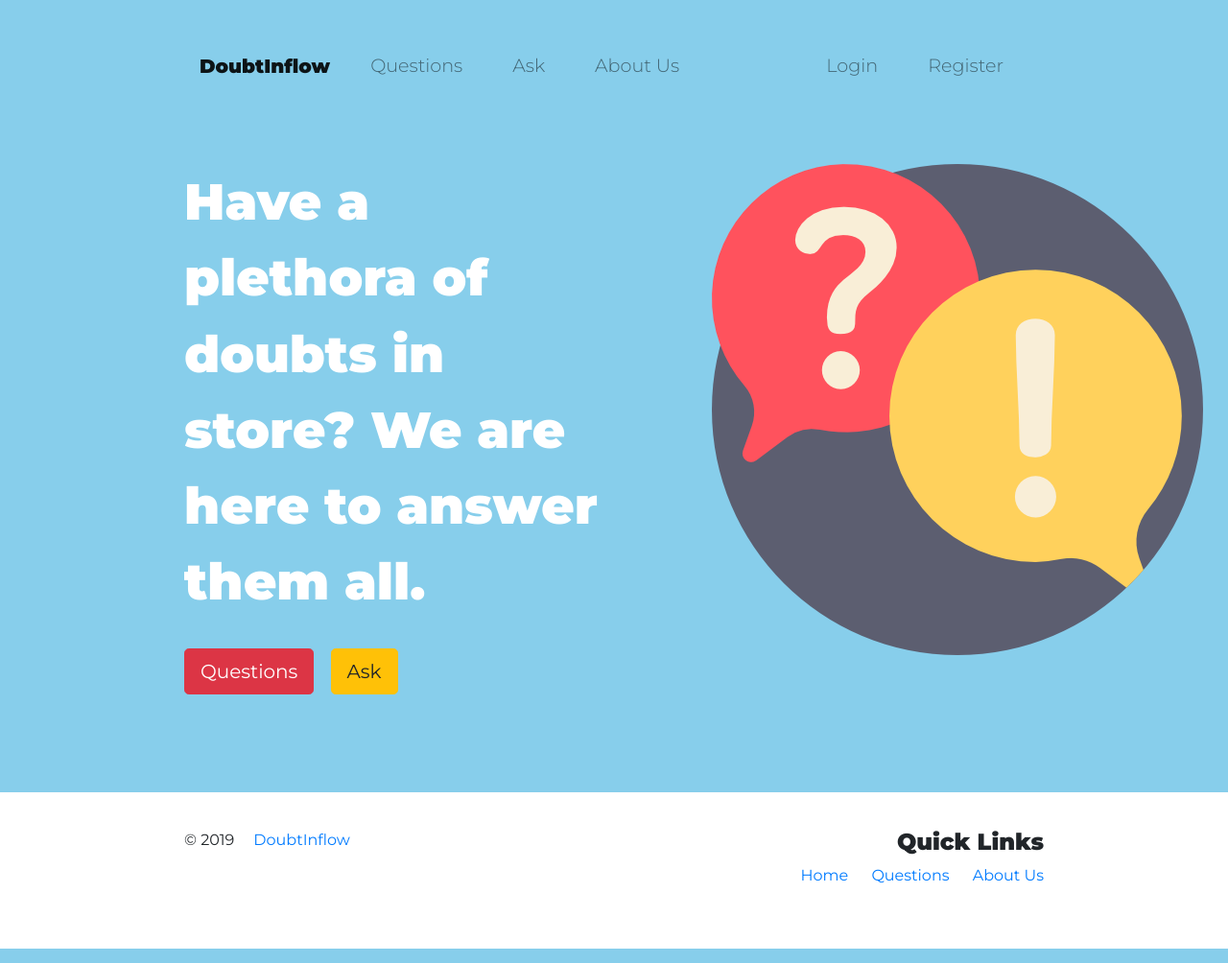
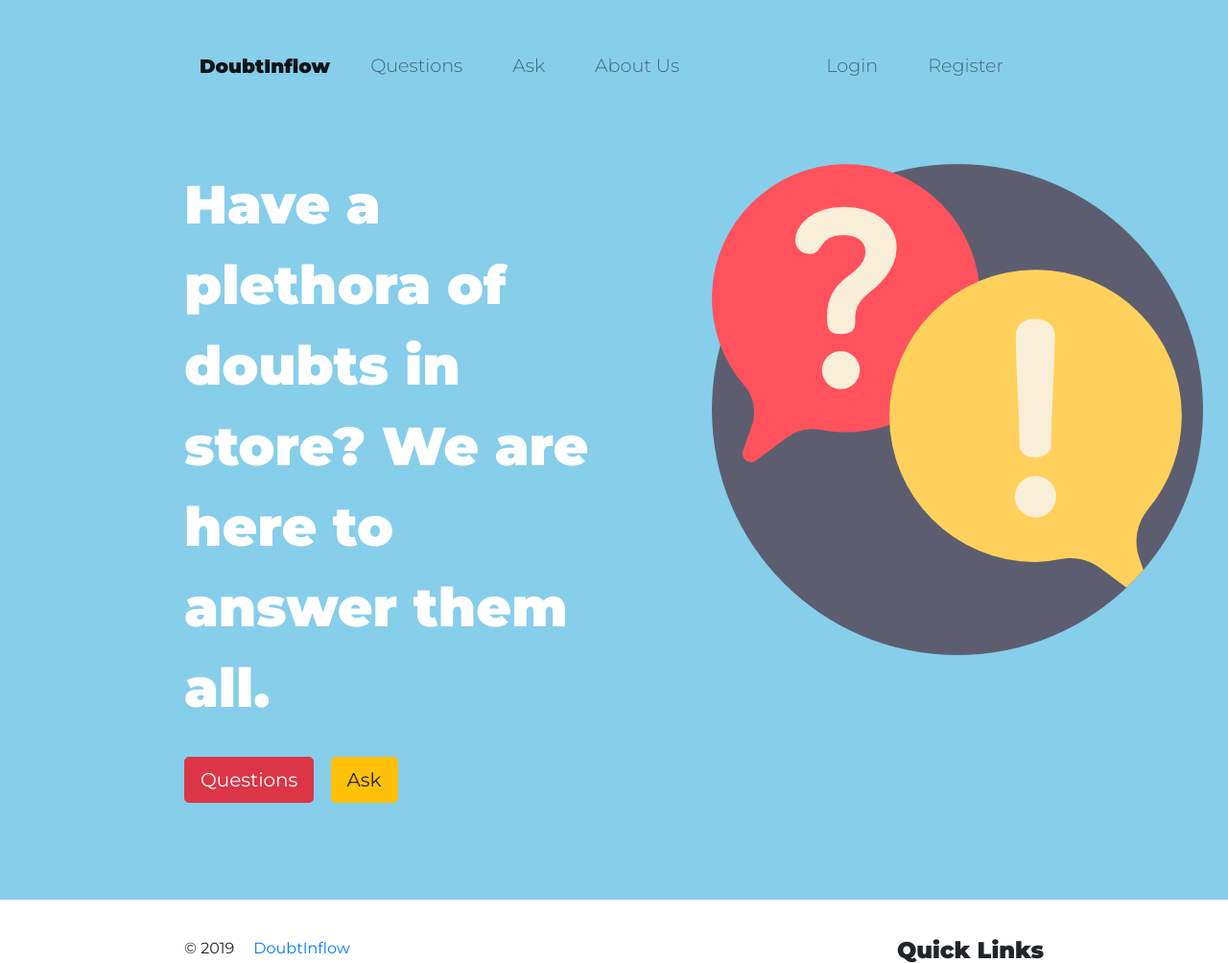
Before and after one commit to nirvikagarwal/Question-Answer-Forum, a Django app: page / in a window 1280 px wide. Shown: the top 1004 px of the page at 96% size. Run offline with Django 3.2, Linux system fonts and the light colour scheme; some libraries are stand-ins or nearby versions.

Commit message:
Changed title text stylization

```diff
--- a/Question_Answer_Forum/core/static/css/styles.css
+++ b/Question_Answer_Forum/core/static/css/styles.css
@@ -30,7 +30,7 @@ body{
 }
 
 h1{
-    font-size: 3.3rem;
+    font-size: 3.5rem;
     font-weight: 900;
     line-height: 1.5;
 }
```
